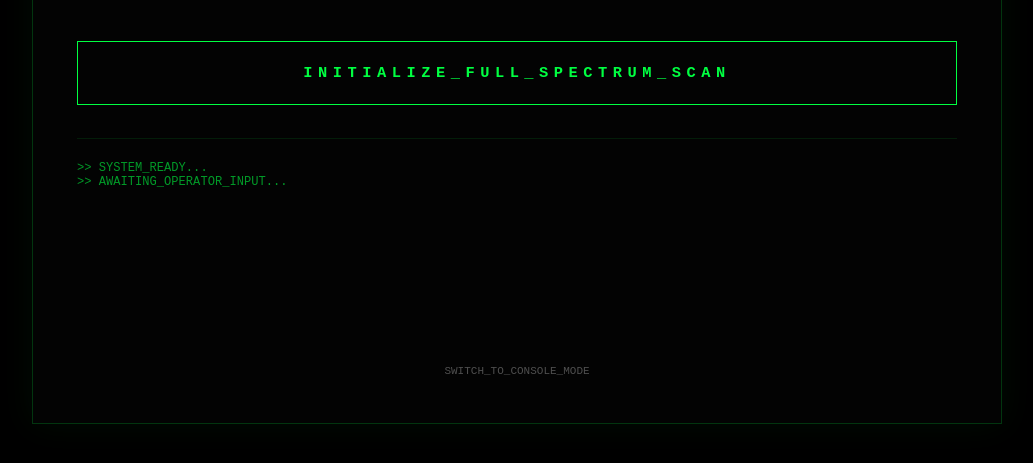
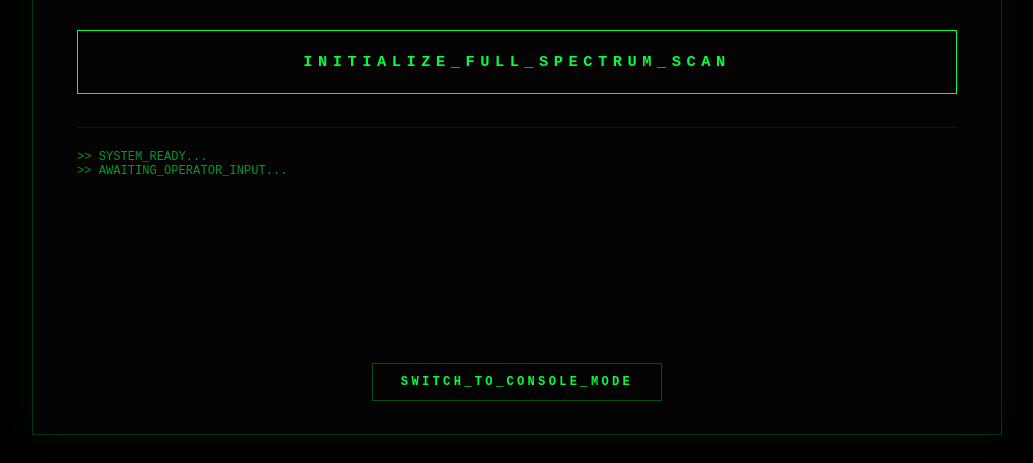
Before and after one commit to AhmadHassan-BTed/Pinpoint-Location-Tracker, a website: page index.html in a window 1280 px wide. Shown: the part 339-802 px from the top of the page, without its empty margins (123-1156 px from the left). Drawn offline with Linux system fonts and the light colour scheme.

Commit message:
enhanced the visiblity

```diff
--- a/index.html
+++ b/index.html
@@ -51,8 +51,21 @@
             <button id="download-report" class="btn-main" style="border-color: #ffcc00; color: #ffcc00;">DOWNLOAD_UNIFIED_PAYLOAD</button>
         </div>
 
-        <div style="margin-top: 30px; text-align: center;">
-            <a href="debug.html" style="color: rgba(255,255,255,0.3); text-decoration: none; font-size: 10px;">SWITCH_TO_CONSOLE_MODE</a>
+        <div style="margin-top: 50px; text-align: center;">
+            <a href="debug.html" style="
+                color: var(--cyber-green);
+                text-decoration: none;
+                font-size: 11px;
+                border: 1px solid rgba(0, 255, 65, 0.3);
+                padding: 10px 25px;
+                letter-spacing: 3px;
+                transition: 0.3s;
+                text-transform: uppercase;
+                font-weight: bold;
+            " onmouseover="this.style.background='rgba(0, 255, 65, 0.05)'; this.style.borderColor='var(--cyber-green)'"
+               onmouseout="this.style.background='transparent'; this.style.borderColor='rgba(0, 255, 65, 0.3)'">
+                SWITCH_TO_CONSOLE_MODE
+            </a>
         </div>
     </div>
 
```
Also changed, not shown: .github/workflows/deploy.yml.
